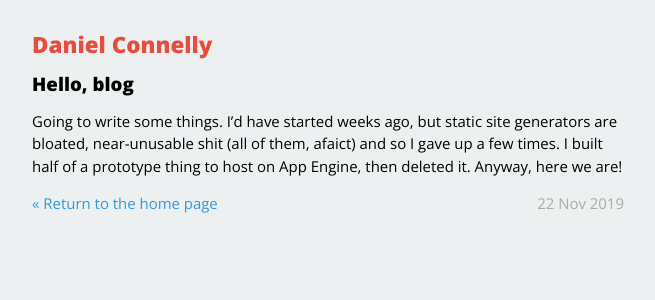
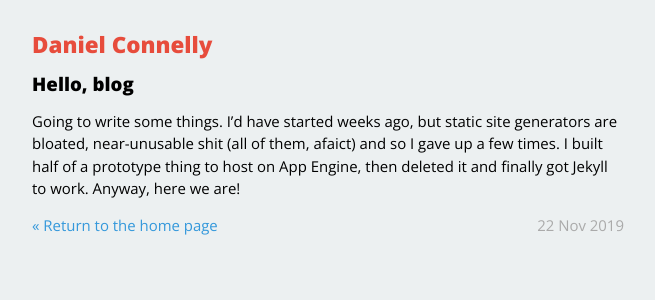
Before and after one commit to dhconnelly/dhconnelly.github.io, a Jekyll site: the page built from _posts/2019-11-22-hello-blog.md, in a window 1280 px wide. Shown: the top 300 px of the page, without its empty margins (312-967 px from the left). Built offline with Jekyll 4.4.1, drawn with Linux system fonts in a browser that asks for light colours; Markdown is read by kramdown in place of the engine named in the settings.

Commit message:
Update 2019-11-22-hello-blog.md

```diff
--- a/_posts/2019-11-22-hello-blog.md
+++ b/_posts/2019-11-22-hello-blog.md
@@ -8,4 +8,4 @@ permalink: /hello-blog.html
 Going to write some things. I'd have started weeks ago, but static
 site generators are bloated, near-unusable shit (all of them, afaict)
 and so I gave up a few times. I built half of a prototype thing to host
-on App Engine, then deleted it. Anyway, here we are!
+on App Engine, then deleted it and finally got Jekyll to work. Anyway, here we are!
```
